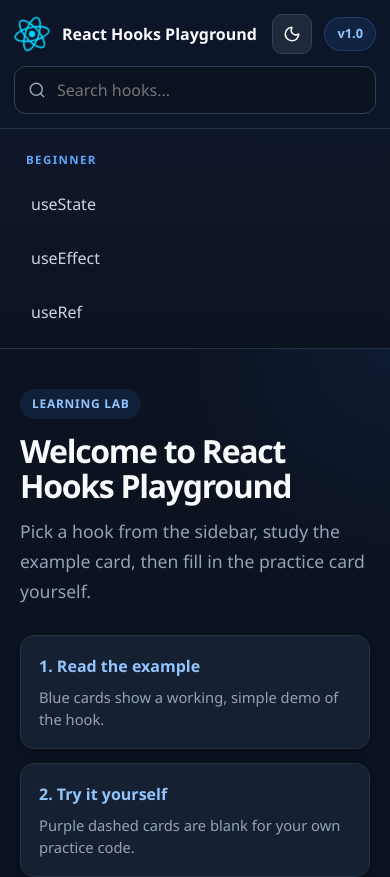
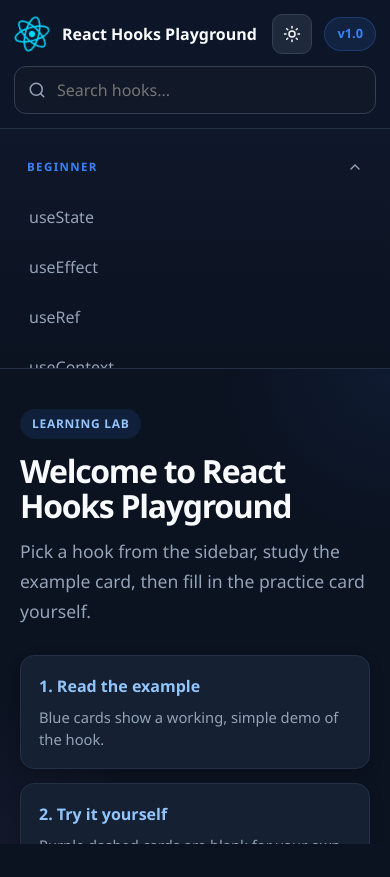
Before and after one commit to Hasnat-Ali-Awan/ReactHooksPlayGround, a React (Vite) app: page / in a window 390 px wide. Shown: the top 877 px of the page. After the commit the page ends 844 px from the top, so only its background shows below. Built offline with nearby package versions, Linux system fonts and the light colour scheme.

Commit message:
Implement theme context and enhance layout with responsive design; update Navbar and Sidebar components for improved search functionality

```diff
--- a/index.html
+++ b/index.html
@@ -1,5 +1,5 @@
 <!doctype html>
-<html lang="en">
+<html lang="en" data-theme="dark">
   <head>
     <meta charset="UTF-8" />
     <link rel="icon" type="image/svg+xml" href="/favicon.svg" />
--- a/src/components/common/Navbar.css
+++ b/src/components/common/Navbar.css
@@ -1,16 +1,15 @@
 .navbar {
     height: 70px;
-    background: rgba(15, 23, 42, 0.92);
+    flex-shrink: 0;
+    background: var(--navbar-bg);
     backdrop-filter: blur(10px);
-    color: white;
+    color: var(--heading);
     display: flex;
     justify-content: space-between;
     align-items: center;
     padding: 0 24px;
     border-bottom: 1px solid var(--border);
-    position: sticky;
-    top: 0;
-    z-index: 20;
+    z-index: 30;
 }
 
 .navbar-left {
@@ -60,19 +59,20 @@
     border-radius: 10px;
     border: 1px solid var(--border-strong);
     background: var(--bg-muted);
-    color: white;
+    color: var(--heading);
     transition: background 0.2s ease, transform 0.2s ease, border-color 0.2s ease;
 }
 
 .navbar-right button:hover {
     background: var(--accent);
+    color: white;
     border-color: transparent;
     transform: translateY(-1px);
 }
 
 .version {
     background: var(--accent-soft);
-    color: #93c5fd;
+    color: var(--accent);
     border: 1px solid rgba(59, 130, 246, 0.25);
     padding: 6px 12px;
     border-radius: 999px;
@@ -92,8 +92,8 @@
     border-radius: 12px;
     border: 1px solid var(--border-strong);
     outline: none;
-    background: var(--bg);
-    color: white;
+    background: var(--bg-elevated);
+    color: var(--heading);
     transition: border-color 0.2s ease, box-shadow 0.2s ease;
 }
 
@@ -107,7 +107,60 @@
     left: 14px;
     top: 50%;
     transform: translateY(-50%);
-    color: #94a3b8;
+    color: var(--text-muted);
+    pointer-events: none;
+}
+
+.search-results {
+    position: absolute;
+    top: calc(100% + 8px);
+    left: 0;
+    right: 0;
+    max-height: 320px;
+    overflow-y: auto;
+    padding: 8px;
+    border-radius: 14px;
+    border: 1px solid var(--border);
+    background: var(--bg-elevated);
+    box-shadow: var(--shadow);
+    z-index: 40;
+}
+
+.search-result {
+    width: 100%;
+    display: flex;
+    flex-direction: column;
+    align-items: flex-start;
+    gap: 2px;
+    padding: 10px 12px;
+    border: none;
+    border-radius: 10px;
+    background: transparent;
+    color: var(--heading);
+    cursor: pointer;
+    text-align: left;
+    transition: background 0.15s ease;
+}
+
+.search-result:hover {
+    background: var(--accent-soft);
+}
+
+.search-result__name {
+    font-weight: 650;
+    font-size: 0.95rem;
+}
+
+.search-result__meta {
+    color: var(--text-muted);
+    font-size: 0.8rem;
+}
+
+.search-empty {
+    padding: 14px 12px;
+    color: var(--text-muted);
+    text-align: center;
+    font-size: 0.9rem;
 }
 
 @media (max-width: 768px) {
@@ -115,6 +168,7 @@
         flex-wrap: wrap;
         gap: 12px;
         height: auto;
+        min-height: 70px;
         padding: 14px;
     }
 
--- a/src/components/common/Navbar.jsx
+++ b/src/components/common/Navbar.jsx
@@ -1,7 +1,54 @@
+import { useEffect, useMemo, useRef, useState } from "react";
+import { useNavigate } from "react-router-dom";
+import { Moon, Search, Sun } from "lucide-react";
+import hooksData from "../../data/hooksData";
+import { useTheme } from "../../context/ThemeContext";
 import "./Navbar.css";
-import reactLogo from "../../assets/react.svg"
-import { Moon, Search } from "lucide-react";
-function Navbar() {
+import reactLogo from "../../assets/react.svg";
+
+function Navbar({ search, setSearch }) {
+    const navigate = useNavigate();
+    const { theme, toggleTheme } = useTheme();
+    const [open, setOpen] = useState(false);
+    const boxRef = useRef(null);
+
+    const results = useMemo(() => {
+        const query = search.trim().toLowerCase();
+        if (!query) return [];
+
+        return hooksData
+            .flatMap((section) =>
+                section.hooks.map((hook) => ({
+                    ...hook,
+                    category: section.category,
+                }))
+            )
+            .filter(
+                (hook) =>
+                    hook.name.toLowerCase().includes(query) ||
+                    hook.description.toLowerCase().includes(query) ||
+                    hook.category.toLowerCase().includes(query)
+            )
+            .slice(0, 8);
+    }, [search]);
+
+    useEffect(() => {
+        function handleClick(event) {
+            if (boxRef.current && !boxRef.current.contains(event.target)) {
+                setOpen(false);
+            }
+        }
+
+        document.addEventListener("mousedown", handleClick);
+        return () => document.removeEventListener("mousedown", handleClick);
+    }, []);
+
+    function handleSelect(path) {
+        navigate(path);
+        setSearch("");
+        setOpen(false);
+    }
+
     return (
         <nav className="navbar">
             <div className="navbar-left">
@@ -10,17 +57,53 @@
             </div>
 
             <div className="navbar-center">
-                <div className="search-box">
+                <div className="search-box" ref={boxRef}>
                     <Search className="search-icon" size={18} />
                     <input
                         type="text"
+                        value={search}
+                        onChange={(e) => {
+                            setSearch(e.target.value);
+                            setOpen(true);
+                        }}
+                        onFocus={() => setOpen(true)}
                         placeholder="Search hooks..."
+                        aria-label="Search hooks"
                     />
+
+                    {open && search.trim() && (
+                        <div className="search-results">
+                            {results.length === 0 ? (
+                                <p className="search-empty">No hooks found</p>
+                            ) : (
+                                results.map((hook) => (
+                                    <button
+                                        key={hook.path}
+                                        type="button"
+                                        className="search-result"
+                                        onClick={() => handleSelect(hook.path)}
+                                    >
+                                        <span className="search-result__name">{hook.name}</span>
+                                        <span className="search-result__meta">
+                                            {hook.category} · {hook.description}
+                                        </span>
+                                    </button>
+                                ))
+                            )}
+                        </div>
+                    )}
                 </div>
             </div>
 
             <div className="navbar-right">
-                <button><Moon size={18} /></button>
+                <button
+                    type="button"
+                    onClick={toggleTheme}
+                    aria-label="Toggle theme"
+                    title={theme === "dark" ? "Switch to light mode" : "Switch to dark mode"}
+                >
+                    {theme === "dark" ? <Sun size={18} /> : <Moon size={18} />}
+                </button>
                 <span className="version">v1.0</span>
             </div>
         </nav>
--- a/src/components/common/Sidebar.css
+++ b/src/components/common/Sidebar.css
@@ -1,51 +1,79 @@
 .sidebar {
     width: 280px;
     flex-shrink: 0;
-    min-height: calc(100vh - 70px);
-    background: linear-gradient(180deg, #0f172a 0%, #0b1220 100%);
+    height: 100%;
+    min-height: 0;
+    background: var(--sidebar-bg);
     border-right: 1px solid var(--border);
-    padding: 22px 16px;
+    padding: 18px 14px;
     overflow-y: auto;
+    overflow-x: hidden;
 }
 
 .sidebar-section {
-    margin-bottom: 26px;
+    margin-bottom: 10px;
 }
 
 .section-title {
-    margin: 0 0 12px 10px;
-    color: #60a5fa;
+    width: 100%;
+    display: flex;
+    align-items: center;
+    justify-content: space-between;
+    gap: 10px;
+    margin: 0 0 8px;
+    padding: 10px 12px;
+    border: 1px solid transparent;
+    border-radius: 10px;
+    background: transparent;
+    color: var(--accent);
     font-size: 0.72rem;
     font-weight: 700;
     text-transform: uppercase;
     letter-spacing: 0.12em;
+    cursor: pointer;
+    transition: background 0.2s ease, border-color 0.2s ease;
+}
+
+.section-title:hover {
+    background: var(--bg-muted);
+    border-color: var(--border);
+}
+
+.section-chevron {
+    flex-shrink: 0;
+    transition: transform 0.2s ease;
+    color: var(--text-muted);
+}
+
+.section-title.is-open .section-chevron {
+    transform: rotate(180deg);
 }
 
 .sidebar-list {
     list-style: none;
-    padding: 0;
+    padding: 0 0 6px;
     margin: 0;
 }
 
 .sidebar-list li {
-    margin-bottom: 6px;
+    margin-bottom: 4px;
 }
 
 .sidebar-link {
     display: flex;
     align-items: center;
     width: 100%;
-    padding: 11px 14px;
+    padding: 10px 14px;
     text-decoration: none;
-    color: #cbd5e1;
+    color: var(--text-muted);
     border-radius: 10px;
     border: 1px solid transparent;
     transition: background 0.2s ease, color 0.2s ease, transform 0.2s ease, border-color 0.2s ease;
 }
 
 .sidebar-link:hover {
-    background: rgba(30, 41, 59, 0.9);
-    color: white;
+    background: var(--bg-muted);
+    color: var(--heading);
     transform: translateX(4px);
     border-color: var(--border);
 }
@@ -61,8 +89,8 @@
 @media (max-width: 900px) {
     .sidebar {
         width: 100%;
-        min-height: auto;
-        max-height: 220px;
+        height: auto;
+        max-height: 240px;
         border-right: none;
         border-bottom: 1px solid var(--border);
     }
--- a/src/components/common/Sidebar.jsx
+++ b/src/components/common/Sidebar.jsx
@@ -1,25 +1,71 @@
+import { useEffect, useState } from "react";
 import { NavLink } from "react-router-dom";
+import { ChevronDown } from "lucide-react";
 import hooksData from "../../data/hooksData";
 import "./Sidebar.css";
 
-function Sidebar() {
+function Sidebar({ search = "" }) {
+    const [openSections, setOpenSections] = useState(() =>
+        Object.fromEntries(hooksData.map((section) => [section.category, true]))
+    );
+
+    const query = search.trim().toLowerCase();
+
+    useEffect(() => {
+        if (!query) return;
+
+        setOpenSections((prev) => {
+            const next = { ...prev };
+            hooksData.forEach((section) => {
+                const hasMatch = section.hooks.some(
+                    (hook) =>
+                        hook.name.toLowerCase().includes(query) ||
+                        hook.description.toLowerCase().includes(query)
+                );
+                if (hasMatch) next[section.category] = true;
+            });
+            return next;
+        });
+    }, [query]);
+
+    function toggleSection(category) {
+        setOpenSections((prev) => ({
+            ...prev,
+            [category]: !prev[category],
+        }));
+    }
+
     return (
         <aside className="sidebar">
+            {hooksData.map((section) => {
+                const hooks = query
+                    ? section.hooks.filter(
+                          (hook) =>
+                              hook.name.toLowerCase().includes(query) ||
+                              hook.description.toLowerCase().includes(query) ||
+                              section.category.toLowerCase().includes(query)
+                      )
+                    : section.hooks;
 
+                if (query && hooks.length === 0) return null;
 
+                const isOpen = openSections[section.category];
 
-            {hooksData.map((section) => (
-                <section
-                    key={section.category}
-                    className="sidebar-section"
+                return (
+                    <section key={section.category} className="sidebar-section">
+                        <button
+                            type="button"
+                            className={`section-title ${isOpen ? "is-open" : ""}`}
+                            onClick={() => toggleSection(section.category)}
+                            aria-expanded={isOpen}
                         >
-                    <h3 className="section-title">
-                        {section.category}
-                    </h3>
+                            <span>{section.category}</span>
+                            <ChevronDown size={16} className="section-chevron" />
+                        </button>
 
+                        {isOpen && (
                             <ul className="sidebar-list">
-
-                        {section.hooks.map((hook) => (
+                                {hooks.map((hook) => (
                                     <li key={hook.name}>
                                         <NavLink
                                             to={hook.path}
@@ -33,11 +79,11 @@
                                         </NavLink>
                                     </li>
                                 ))}
-
                             </ul>
+                        )}
                     </section>
-            ))}
-
+                );
+            })}
         </aside>
     );
 }
--- a/src/components/hooks/useContext/ThemeToggle.jsx
+++ b/src/components/hooks/useContext/ThemeToggle.jsx
@@ -22,7 +22,7 @@
 function ThemeToggle() {
     return (
         <DemoCard title="Theme Context">
-            <ThemeProvider>
+            <ThemeProvider scoped initialTheme="light">
                 <ThemeBox />
             </ThemeProvider>
         </DemoCard>
--- a/src/context/ThemeContext.jsx
+++ b/src/context/ThemeContext.jsx
@@ -1,21 +1,44 @@
-import { createContext, useContext, useState } from "react";
+import { createContext, useContext, useLayoutEffect, useState } from "react";
 
 const ThemeContext = createContext(null);
 
-export function ThemeProvider({ children }) {
-    const [theme, setTheme] = useState("light");
+function getInitialTheme() {
+    const saved = localStorage.getItem("app-theme");
+    if (saved === "light" || saved === "dark") return saved;
+    return "dark";
+}
+
+export function ThemeProvider({
+    children,
+    scoped = false,
+    initialTheme = "light",
+}) {
+    const [theme, setTheme] = useState(() =>
+        scoped ? initialTheme : getInitialTheme()
+    );
+
+    useLayoutEffect(() => {
+        if (scoped) return;
+
+        document.documentElement.setAttribute("data-theme", theme);
+        localStorage.setItem("app-theme", theme);
+    }, [theme, scoped]);
 
     function toggleTheme() {
-        setTheme((prev) => (prev === "light" ? "dark" : "light"));
+        setTheme((prev) => (prev === "dark" ? "light" : "dark"));
     }
 
     return (
-        <ThemeContext.Provider value={{ theme, toggleTheme }}>
+        <ThemeContext.Provider value={{ theme, toggleTheme, setTheme }}>
             {children}
         </ThemeContext.Provider>
     );
 }
 
 export function useTheme() {
-    return useContext(ThemeContext);
+    const context = useContext(ThemeContext);
+    if (!context) {
+        throw new Error("useTheme must be used inside ThemeProvider");
+    }
+    return context;
 }
--- a/src/index.css
+++ b/src/index.css
@@ -1,4 +1,5 @@
-:root {
+:root,
+html[data-theme="dark"] {
   --bg: #0b1220;
   --bg-elevated: #111827;
   --bg-card: #152033;
@@ -20,19 +21,54 @@
   --warning: #f59e0b;
   --practice: #a78bfa;
   --practice-soft: rgba(167, 139, 250, 0.12);
+  --navbar-bg: rgba(15, 23, 42, 0.92);
+  --sidebar-bg: linear-gradient(180deg, #0f172a 0%, #0b1220 100%);
   --radius: 14px;
   --radius-sm: 10px;
   --shadow: 0 10px 30px rgba(0, 0, 0, 0.28);
   --shadow-sm: 0 4px 14px rgba(0, 0, 0, 0.18);
   --sans: "Segoe UI", system-ui, -apple-system, sans-serif;
   --mono: ui-monospace, "SF Mono", Consolas, monospace;
+  color-scheme: dark;
+}
 
+html[data-theme="light"] {
+  --bg: #f4f7fb;
+  --bg-elevated: #ffffff;
+  --bg-card: #ffffff;
+  --bg-card-hover: #f8fafc;
+  --bg-muted: #eef2f7;
+  --border: #dbe3ee;
+  --border-strong: #c5d0e0;
+  --text: #334155;
+  --text-muted: #64748b;
+  --text-faint: #94a3b8;
+  --heading: #0f172a;
+  --accent: #2563eb;
+  --accent-hover: #1d4ed8;
+  --accent-soft: rgba(37, 99, 235, 0.1);
+  --accent-glow: rgba(37, 99, 235, 0.18);
+  --practice: #7c3aed;
+  --practice-soft: rgba(124, 58, 237, 0.08);
+  --navbar-bg: rgba(255, 255, 255, 0.92);
+  --sidebar-bg: linear-gradient(180deg, #ffffff 0%, #f8fafc 100%);
+  --shadow: 0 10px 30px rgba(15, 23, 42, 0.08);
+  --shadow-sm: 0 4px 14px rgba(15, 23, 42, 0.06);
+  color-scheme: light;
+}
+
+html,
+body,
+#root {
+  height: 100%;
+}
+
+html {
   font-family: var(--sans);
   font-size: 16px;
   line-height: 1.5;
   color: var(--text);
   background: var(--bg);
-  color-scheme: dark;
   font-synthesis: none;
   text-rendering: optimizeLegibility;
   -webkit-font-smoothing: antialiased;
@@ -46,13 +82,12 @@
 
 body {
   margin: 0;
-  min-height: 100vh;
+  overflow: hidden;
   background: var(--bg);
 }
 
 #root {
   width: 100%;
-  min-height: 100svh;
   margin: 0;
   text-align: left;
 }
@@ -88,10 +123,10 @@
 }
 
 ::-webkit-scrollbar-thumb {
-  background: #334155;
+  background: var(--border-strong);
   border-radius: 20px;
 }
 
 ::-webkit-scrollbar-thumb:hover {
-  background: #475569;
+  background: var(--text-faint);
 }
--- a/src/layouts/MainLayout.css
+++ b/src/layouts/MainLayout.css
@@ -1,11 +1,23 @@
+.app-shell {
+    display: flex;
+    flex-direction: column;
+    height: 100%;
+    overflow: hidden;
+    background: var(--bg);
+}
+
 .layout {
     display: flex;
-    min-height: calc(100vh - 70px);
+    flex: 1;
+    min-height: 0;
+    overflow: hidden;
     background: var(--bg);
 }
 
 .content {
     flex: 1;
+    min-width: 0;
+    min-height: 0;
     padding: 32px clamp(20px, 3vw, 40px);
     background:
         radial-gradient(circle at top right, rgba(59, 130, 246, 0.08), transparent 28%),
@@ -13,6 +25,7 @@
         var(--bg);
     color: var(--text);
     overflow-y: auto;
+    overflow-x: hidden;
 }
 
 @media (max-width: 900px) {
--- a/src/layouts/MainLayout.jsx
+++ b/src/layouts/MainLayout.jsx
@@ -1,20 +1,23 @@
+import { useState } from "react";
 import Navbar from "../components/common/Navbar";
 import Sidebar from "../components/common/Sidebar";
 import "./MainLayout.css";
 
 function MainLayout({ children }) {
+    const [search, setSearch] = useState("");
+
     return (
-        <>
-            <Navbar />
+        <div className="app-shell">
+            <Navbar search={search} setSearch={setSearch} />
 
             <div className="layout">
-                <Sidebar />
+                <Sidebar search={search} />
 
                 <main className="content">
                     {children}
                 </main>
             </div>
-        </>
+        </div>
     );
 }
 
--- a/src/main.jsx
+++ b/src/main.jsx
@@ -3,9 +3,12 @@
 
 import "./index.css";
 import App from "./App";
+import { ThemeProvider } from "./context/ThemeContext";
 
 ReactDOM.createRoot(document.getElementById("root")).render(
   <BrowserRouter>
-    <App />
+    <ThemeProvider>
+      <App />
+    </ThemeProvider>
   </BrowserRouter>
 );
```
Lines whose indentation alone changed are shown as unchanged.
